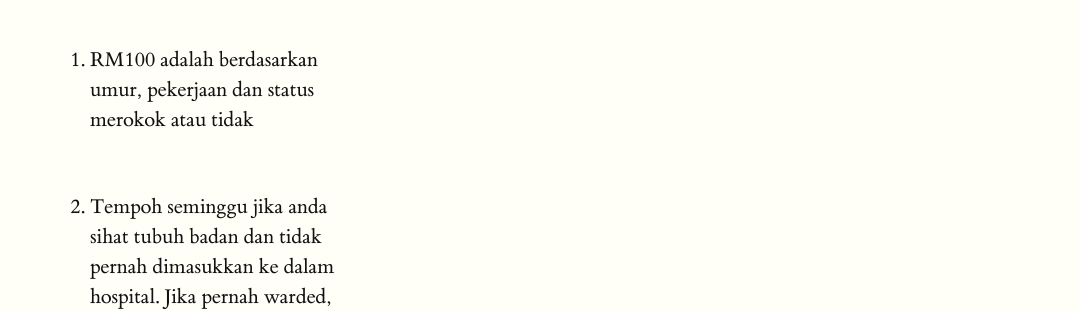
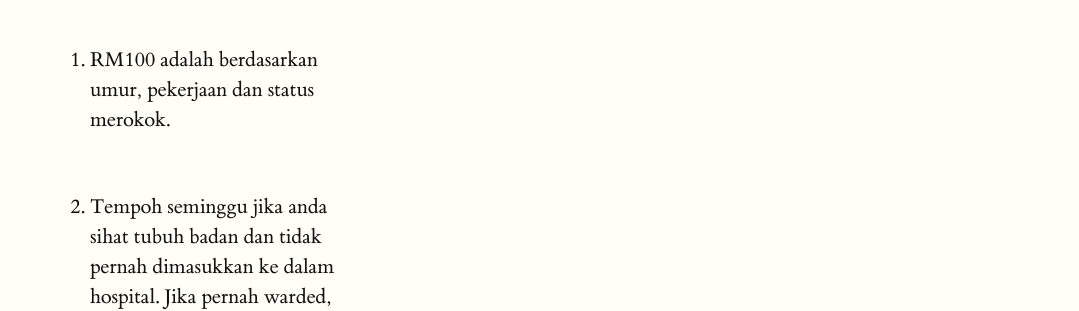
Before and after one commit to takafulis/takafulis.github.io, a Jekyll site: the page built from _posts/2016-10-25-cipta-kekayaan-segera.md, in a window 1280 px wide. Shown: the part 683-994 px from the top of the page, without its empty margins (126-1205 px from the left). Built offline with Jekyll 4.4.1, drawn with Linux system fonts in a browser that asks for light colours.

Commit message:
Update 2016-10-25-cipta-kekayaan-segera.md

```diff
--- a/_posts/2016-10-25-cipta-kekayaan-segera.md
+++ b/_posts/2016-10-25-cipta-kekayaan-segera.md
@@ -19,7 +19,7 @@ Bayangkan andai RM500 sebulan tadi dimasukkan ke TLSA, waris anda sudah mempunya
 
 Nota:
 
-1. RM100 adalah berdasarkan umur, pekerjaan dan status merokok atau tidak
+1. RM100 adalah berdasarkan umur, pekerjaan dan status merokok.
 
 2. Tempoh seminggu jika anda sihat tubuh badan dan tidak pernah dimasukkan ke dalam hospital. Jika pernah warded, akan mengambil masa lama sedikit.
 
```
